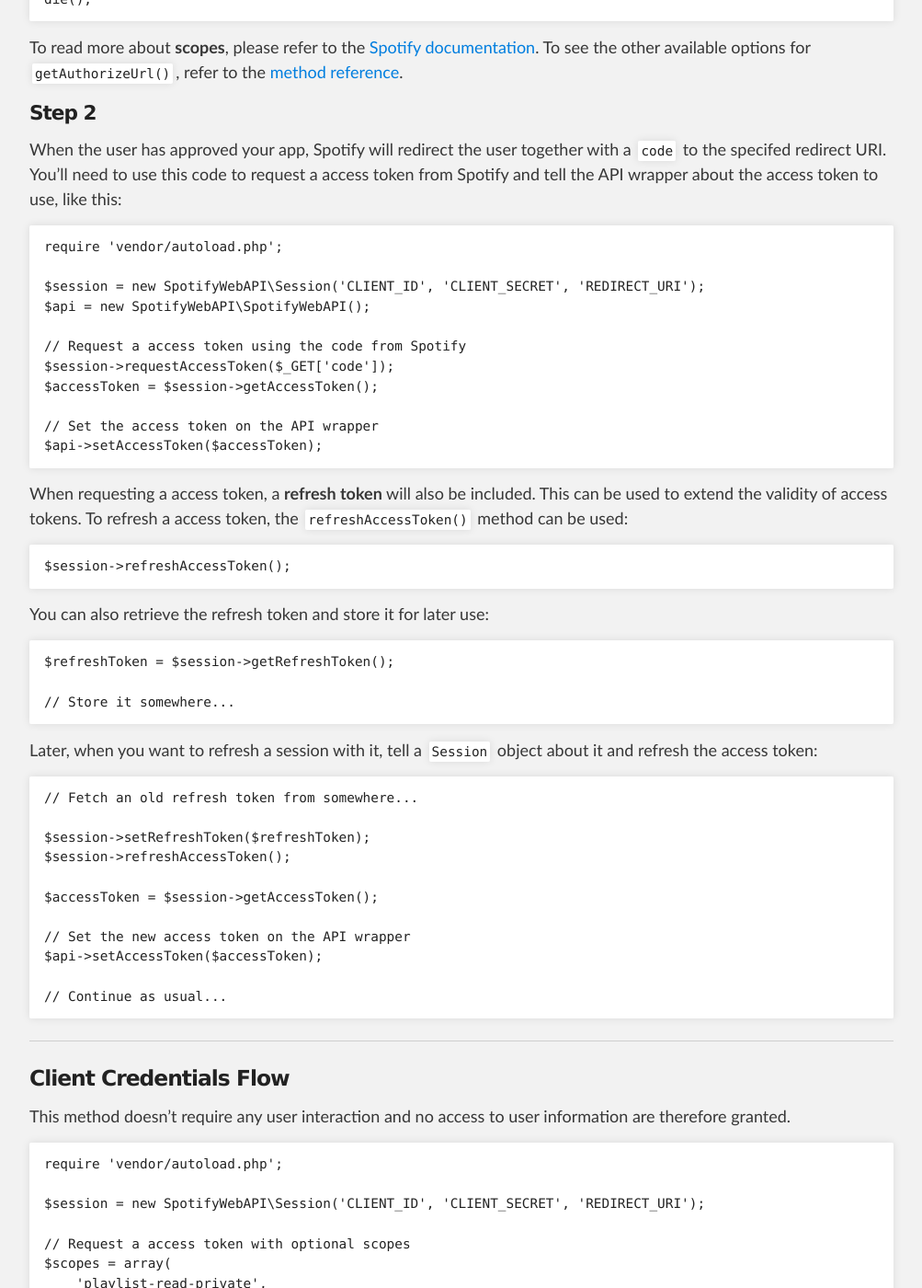
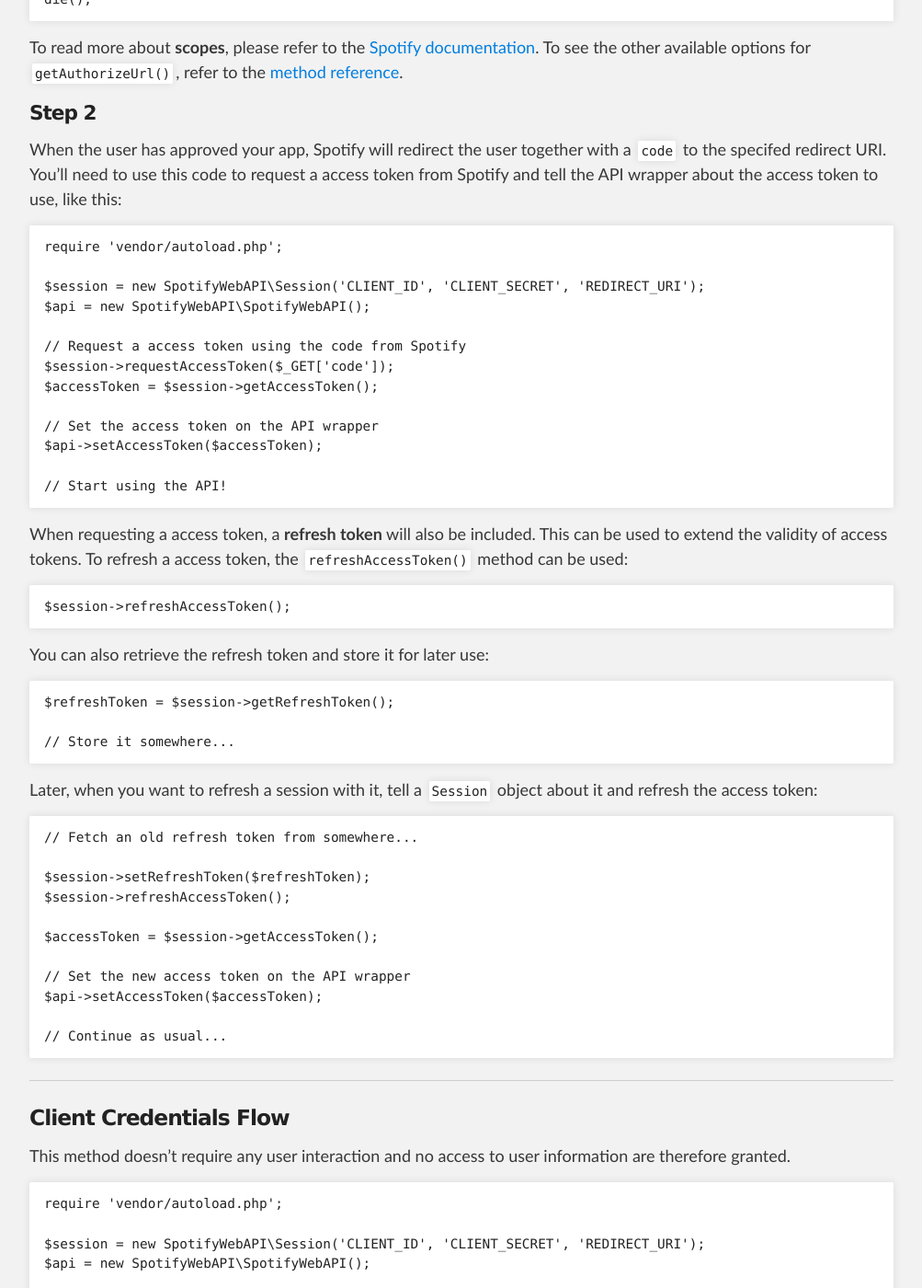
Before and after one commit to jwilsson/spotify-web-api-php, a Jekyll site: the page built from authorization.md, in a window 1280 px wide and 1400 px high, scrolled down 957 px. Shown: the whole window at 92% size, without its empty margins (138-1141 px from the left). Built offline with Jekyll 4.4.1, drawn with Linux system fonts in a browser that asks for light colours; some of the changed text lies outside the part shown.

Commit message:
Make API use more clear in authorization docs

```diff
--- a/authorization.md
+++ b/authorization.md
@@ -54,6 +54,8 @@ You'll need to use this code to request a access token from Spotify and tell the
     // Set the access token on the API wrapper
     $api->setAccessToken($accessToken);
 
+    // Start using the API!
+
 When requesting a access token, a **refresh token** will also be included. This can be used to extend the validity of access tokens.
 To refresh a access token, the `refreshAccessToken()` method can be used:
 
@@ -87,6 +89,7 @@ This method doesn't require any user interaction and no access to user informati
     require 'vendor/autoload.php';
 
     $session = new SpotifyWebAPI\Session('CLIENT_ID', 'CLIENT_SECRET', 'REDIRECT_URI');
+    $api = new SpotifyWebAPI\SpotifyWebAPI();
 
     // Request a access token with optional scopes
     $scopes = array(
@@ -100,6 +103,8 @@ This method doesn't require any user interaction and no access to user informati
     // Set the code on the API wrapper
     $api->setAccessToken($accessToken);
 
+    // Start using the API!
+
 As you can see, this flow is very similar to the Authorization Code Flow, however no refresh token is available.
 
 One big advantage with this flow is that it requires no user interaction and still increases the rate limit on your API calls.
```
